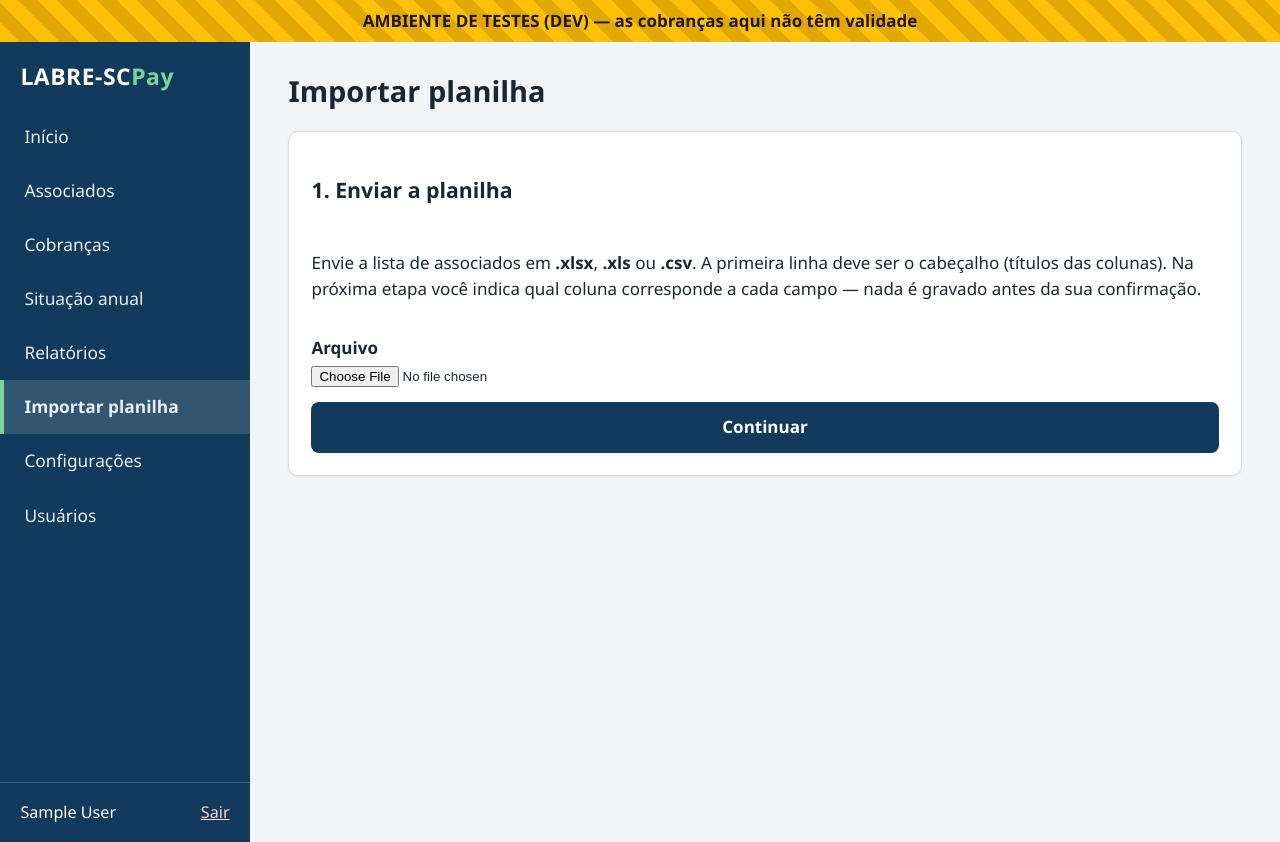
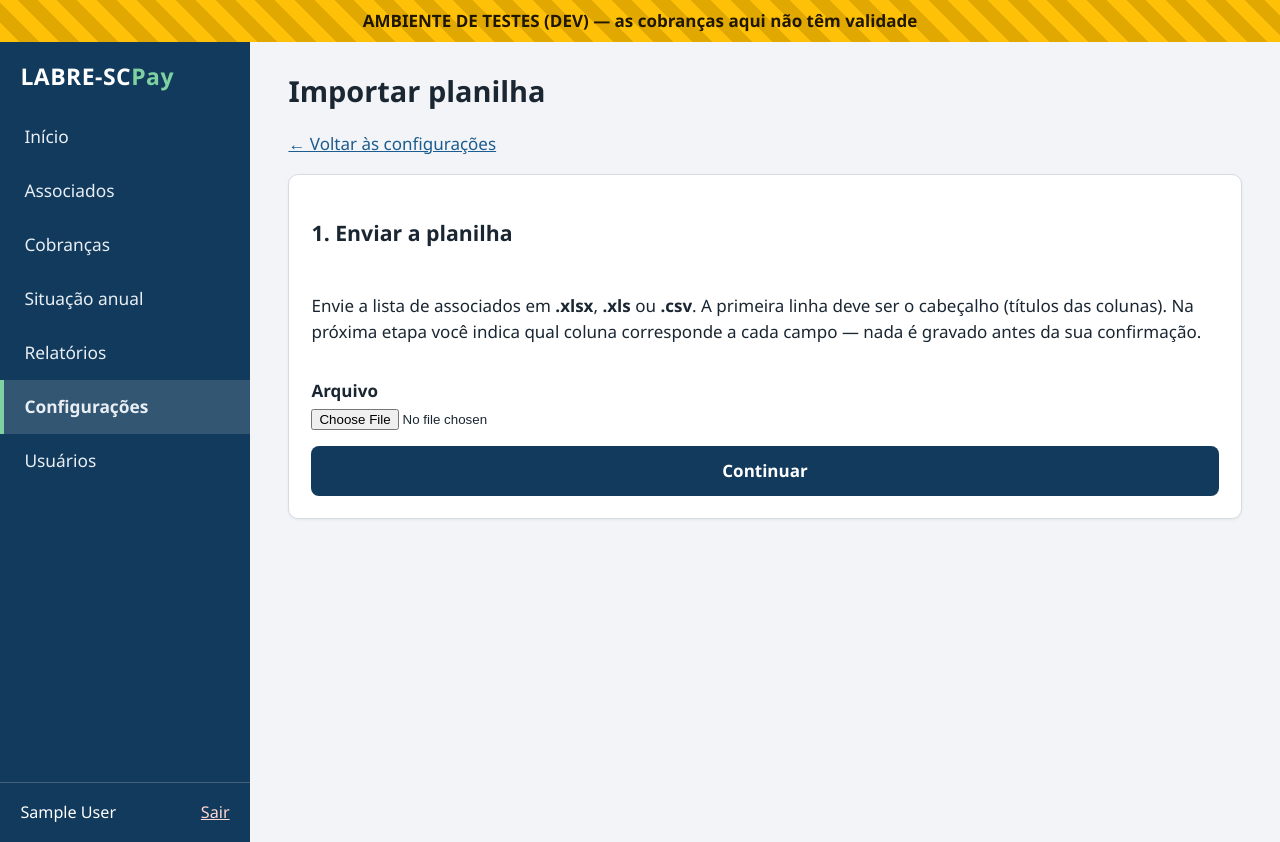
Before and after one commit to vimace2003/LABRE-Pay, a PHP site: page /importar.php in a window 1280 px wide. Run offline with PHP 8.4, Linux system fonts and the light colour scheme; the visitor is signed in with stand-in values (Sample User, id 1); data comes from the database, SQL or seed files in the repository; some libraries are stand-ins or nearby versions.

Commit message:
Move a importação de planilha do menu principal para Configurações
Tarefa esporádica (carga inicial/atualização em massa) sai do menu do
dia a dia; Configurações ganha o cartão 'Importação de associados' com
o acesso. A página importar.php mantém a mesma URL e o atalho do estado
vazio de Associados continua funcionando.

```diff
--- a/app/layout.php
+++ b/app/layout.php
@@ -45,7 +45,6 @@ function page_header(string $titulo, string $ativo, array $user): void
         'cobrancas.php'     => 'Cobranças',
         'situacao.php'      => 'Situação anual',
         'relatorios.php'    => 'Relatórios',
-        'importar.php'      => 'Importar planilha',
         'configuracoes.php' => 'Configurações',
         'usuarios.php'      => 'Usuários',
     ];
--- a/public/importar.php
+++ b/public/importar.php
@@ -158,8 +158,10 @@ if ($_SERVER['REQUEST_METHOD'] === 'POST') {
     }
 }
 
-page_header('Importar planilha', 'importar.php', $user);
+page_header('Importar planilha', 'configuracoes.php', $user);
 ?>
+
+<p><a href="configuracoes.php">← Voltar às configurações</a></p>
 
 <?php if ($erro): ?><div class="flash flash-erro"><?= e($erro) ?></div><?php endif; ?>
 
```
Also changed, not shown: docs/roteiro-de-testes.md (+1 -1 lines), public/configuracoes.php (+8 -0 lines), tests/e2e.php (+4 -0 lines).
